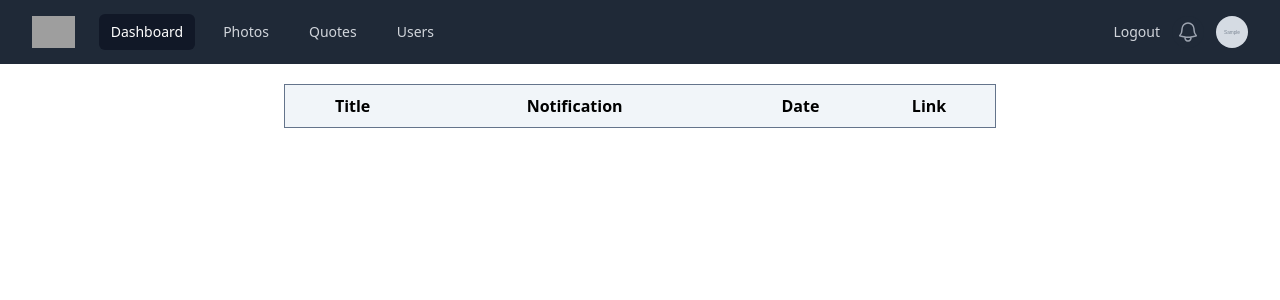
After one commit to MateuszGozdzik/Main_App, a Django app: page /accounts/notifications/ in a window 1280 px wide. The commit adds this page. Shown: the top 300 px of the page. Run offline with Django 5.2, Linux system fonts and the light colour scheme; a user stored in the database is signed in; tables that the repository leaves empty hold one stand-in row (values such as "Sample post"); grey boxes marked "Sample" are stand-in pictures; lists and menus that the app fills with data are empty; parts of the project's set-up code (start-up, migrations or seed data) failed here and were passed over; some libraries are stand-ins or nearby versions; grey boxes are pictures that could not be loaded.

Commit message:
add notifications

```diff
--- a/accounts/admin.py
+++ b/accounts/admin.py
@@ -1,7 +1,7 @@
 from django.contrib import admin
 from django.contrib.auth.admin import UserAdmin
 
-from .models import CustomUser
+from .models import CustomUser, Notification
 
 
 class CustomUserAdmin(UserAdmin):
@@ -9,3 +9,4 @@ class CustomUserAdmin(UserAdmin):
 
 
 admin.site.register(CustomUser, CustomUserAdmin)
+admin.site.register(Notification)
--- a/accounts/models.py
+++ b/accounts/models.py
@@ -9,3 +9,14 @@ class CustomUser(AbstractUser):
 
     def __str__(self):
         return self.username
+
+
+class Notification(models.Model):
+    user = models.ForeignKey(CustomUser, related_name="notifications", on_delete=models.CASCADE)
+    title = models.CharField(max_length=50)
+    content = models.CharField(max_length=500)
+    date = models.DateTimeField(auto_now_add=True)
+    link = models.CharField()
+
+    def __str__(self) -> str:
+        return self.title
--- /dev/null
+++ b/accounts/templates/accounts/notifications.html
@@ -0,0 +1,35 @@
+{% extends 'core/_base.html' %}
+
+{% block title %}Notifications{% endblock %}
+{% block head %}
+<style>
+    td {
+        text-align: center;
+    }
+</style>
+{% endblock %}
+
+{% block content %}
+
+<div class="flex justify-center">
+    <table class="bg-slate-100 border-separate border border-slate-500 border-spacing-2 w-10/12">
+        <thead>
+            <th>Title</th>
+            <th>Notification</th>
+            <th>Date</th>
+            <th>Link</th>
+        </thead>
+        <tbody>
+            {% for notification in notifications %}
+            <tr>
+                <td>{{ notification.title }}</td>
+                <td>{{ notification.content }}</td>
+                <td>{{ notification.date }}</td>
+                <td><a class="text-blue-600" href="{{ notification.link }}">Go</a></td>
+            </tr>
+            {% endfor %}
+        </tbody>
+    </table>
+</div>
+
+{% endblock %}
--- a/accounts/templates/accounts/public_users.html
+++ b/accounts/templates/accounts/public_users.html
@@ -22,7 +22,7 @@
         </thead>
         <tbody>
             {% for user in public_users %}
-            <tr>
+            <tr id="{{ user.id }}">
                 {% if user.first_name %}
                 <td>{{ user.first_name }}</td>
                 {% else %}
@@ -35,6 +35,8 @@
                 <td><a class="text-blue-600" href="#">Chat</a></td>
                 {% elif request.user|requested_friend:user.id %}
                 <td>Waiting</td>
+                {% elif user|requested_friend:request.user.id %}
+                <td><a class="text-blue-600" href="{% url 'accounts:friend_request' user.id %}">Approve</a></td>
                 {% else %}
                 <td><a class="text-blue-600" href="{% url 'accounts:friend_request' user.id %}">Add Friend</a></td>
                 {% endif %}
--- a/accounts/urls.py
+++ b/accounts/urls.py
@@ -29,4 +29,5 @@ urlpatterns = [
         views.send_friend_request,
         name="friend_request",
     ),
+    path("notifications/", views.notification_view, name="notifications"),
 ]
--- a/accounts/views.py
+++ b/accounts/views.py
@@ -15,6 +15,7 @@ from .forms import (
     ProfileSection1Form,
     ProfileSection2Form,
 )
+from .models import Notification
 
 USER = get_user_model()
 
@@ -178,10 +179,27 @@ def send_friend_request(request, friend_id):
             u1.requested_friends.remove(u2)
             u2.requested_friends.remove(u1)
             u1.friends.add(u2)
-            # TODO Wow, You are now friends. Send some message or sth.
+
+            notification1 = Notification(
+                user=u1,
+                title="You got a new friend.",
+                content=f"{u2.username.title()} become your friend. Let's chat!",
+                link=f"/accounts/public-users#{u2.id}",
+            ).save()
+            notification2 = Notification(
+                user=u2,
+                title="You got a new friend.",
+                content=f"{u1.username.title()} become your friend. Let's chat!",
+                link=f"/accounts/public-users#{u1.id}",
+            ).save()
         else:
-            # TODO Send Notification to second user
-            pass
+            notification = Notification(
+                user=u2,
+                title="You have new friend request.",
+                content=f"{u1.username.title()} has sent you a friend request. Let's check it!",
+                link=f"/accounts/public-users#{u1.id}",
+            )
+            notification.save()
 
     user = request.user
     new_friend = USER.objects.filter(id=friend_id).first()
@@ -192,3 +210,16 @@ def send_friend_request(request, friend_id):
         user.requested_friends.add(new_friend)
         check(user, new_friend)
     return redirect(reverse("accounts:public_users"))
+
+
+@login_required
+def notification_view(request):
+    notifications = request.user.notifications.all()
+
+    return render(
+        request,
+        "accounts/notifications.html",
+        {
+            "notifications": notifications,
+        },
+    )
--- a/core/templates/core/_base.html
+++ b/core/templates/core/_base.html
@@ -59,15 +59,16 @@
                     <a href="{% url 'accounts:logout' %}"
                         class="text-gray-300 hover:bg-gray-700 hover:text-white rounded-md px-3 py-2 text-sm font-medium"
                         aria-current="page">Logout</a>
-                    <button type="button"
-                        class="rounded-full bg-gray-800 p-1 text-gray-400 hover:text-white focus:outline-none focus:ring-2 focus:ring-white focus:ring-offset-2 focus:ring-offset-gray-800">
+                    <a type="button"
+                        class="rounded-full bg-gray-800 p-1 text-gray-400 hover:text-white focus:outline-none focus:ring-2 focus:ring-white focus:ring-offset-2 focus:ring-offset-gray-800"
+                        href="{% url 'accounts:notifications' %}">
                         <span class="sr-only">View notifications</span>
                         <svg class="h-6 w-6" fill="none" viewBox="0 0 24 24" stroke-width="1.5" stroke="currentColor"
                             aria-hidden="true">
                             <path stroke-linecap="round" stroke-linejoin="round"
                                 d="M14.857 17.082a23.848 23.848 0 005.454-1.31A8.967 8.967 0 0118 9.75v-.7V9A6 6 0 006 9v.75a8.967 8.967 0 01-2.312 6.022c1.733.64 3.56 1.085 5.455 1.31m5.714 0a24.255 24.255 0 01-5.714 0m5.714 0a3 3 0 11-5.714 0" />
                         </svg>
-                    </button>
+                    </a>
                     <div class="relative ml-3">
                         <div>
                             <a href="{% url 'accounts:profile' %}"
```
Also changed, not shown: core/views.py (+10 -0 lines), accounts/migrations/0010_notification.py (added), accounts/migrations/0011_notification_link_alter_notification_user.py (added).
